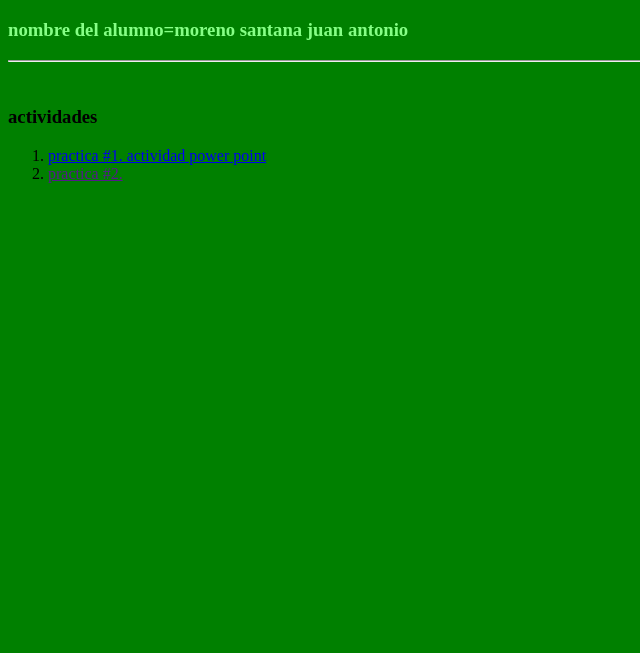
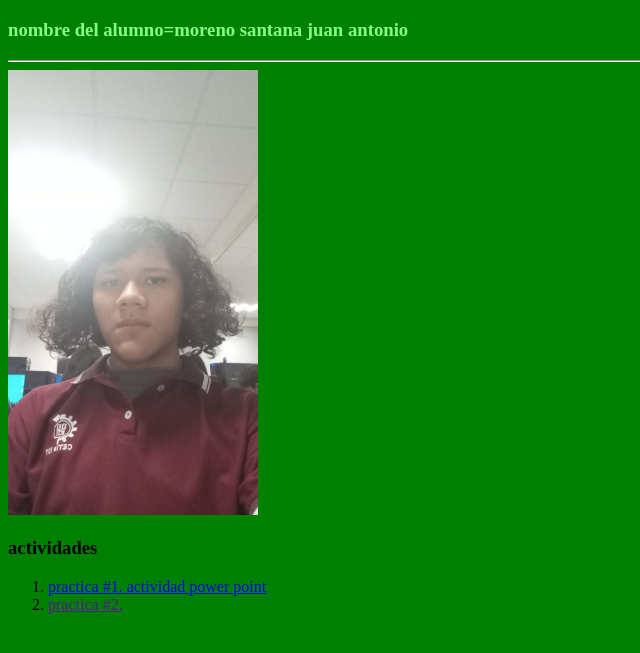
Before and after one commit to santanita1806/santanita1806.github.io, a plain HTML site: page index.html in a window 1280 px wide. Shown: the part 61-714 px from the top of the page, without its empty margins (0-640 px from the left). Drawn offline with Linux system fonts and the light colour scheme.

Commit message:
Update index.html

```diff
--- a/index.html
+++ b/index.html
@@ -9,7 +9,7 @@
     <h1>portafolio cultura digital 2</h1>
     <h3 style="color: rgb(134, 255, 134);"/h3>nombre del alumno=moreno santana juan antonio</h3>
     <hr>
-    <img src="josejose.webp" alt="" width="250px">
+    <img src="foto......jpeg" alt="" width="250px">
     <h3>actividades</h3>
     <ol>
         <li>
```
